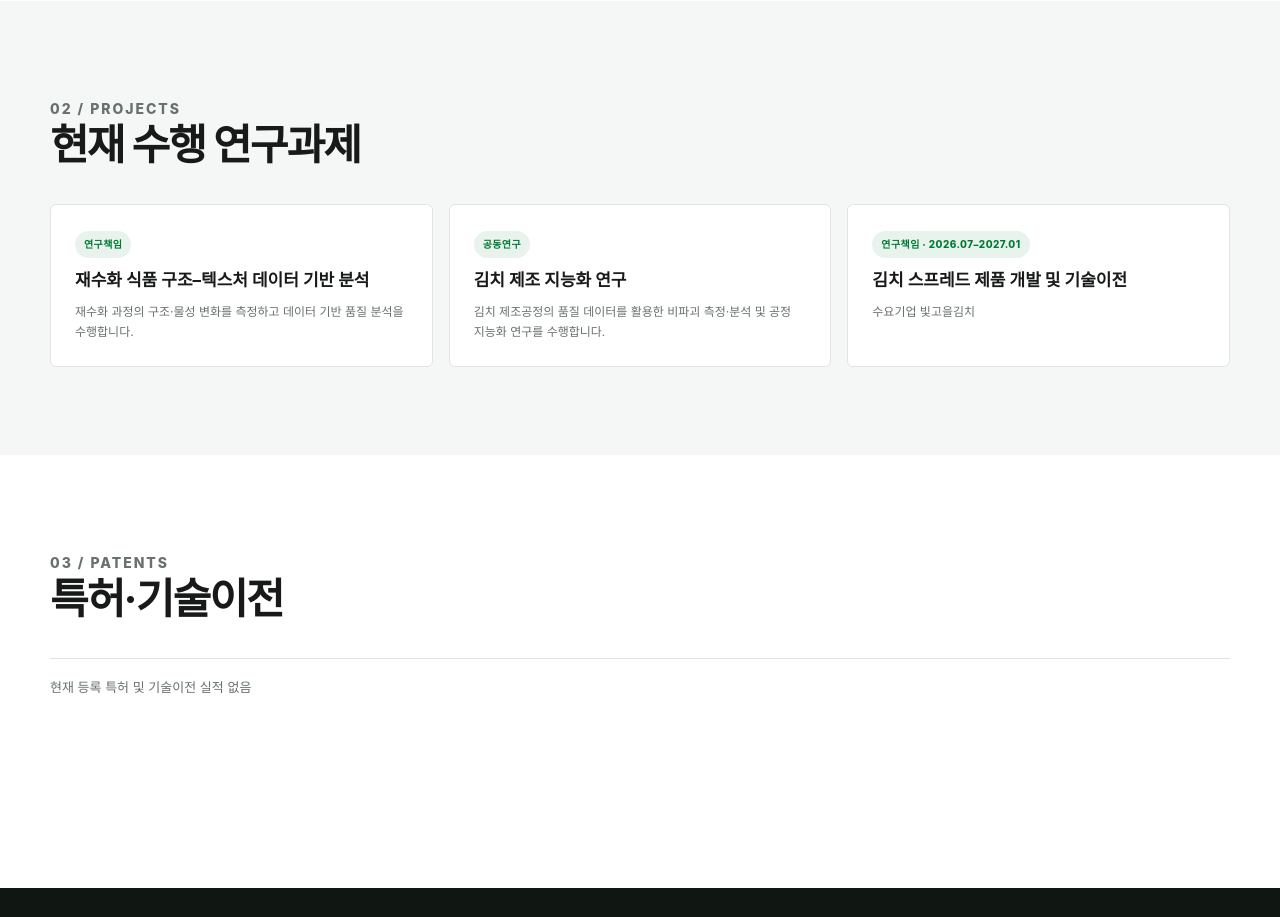
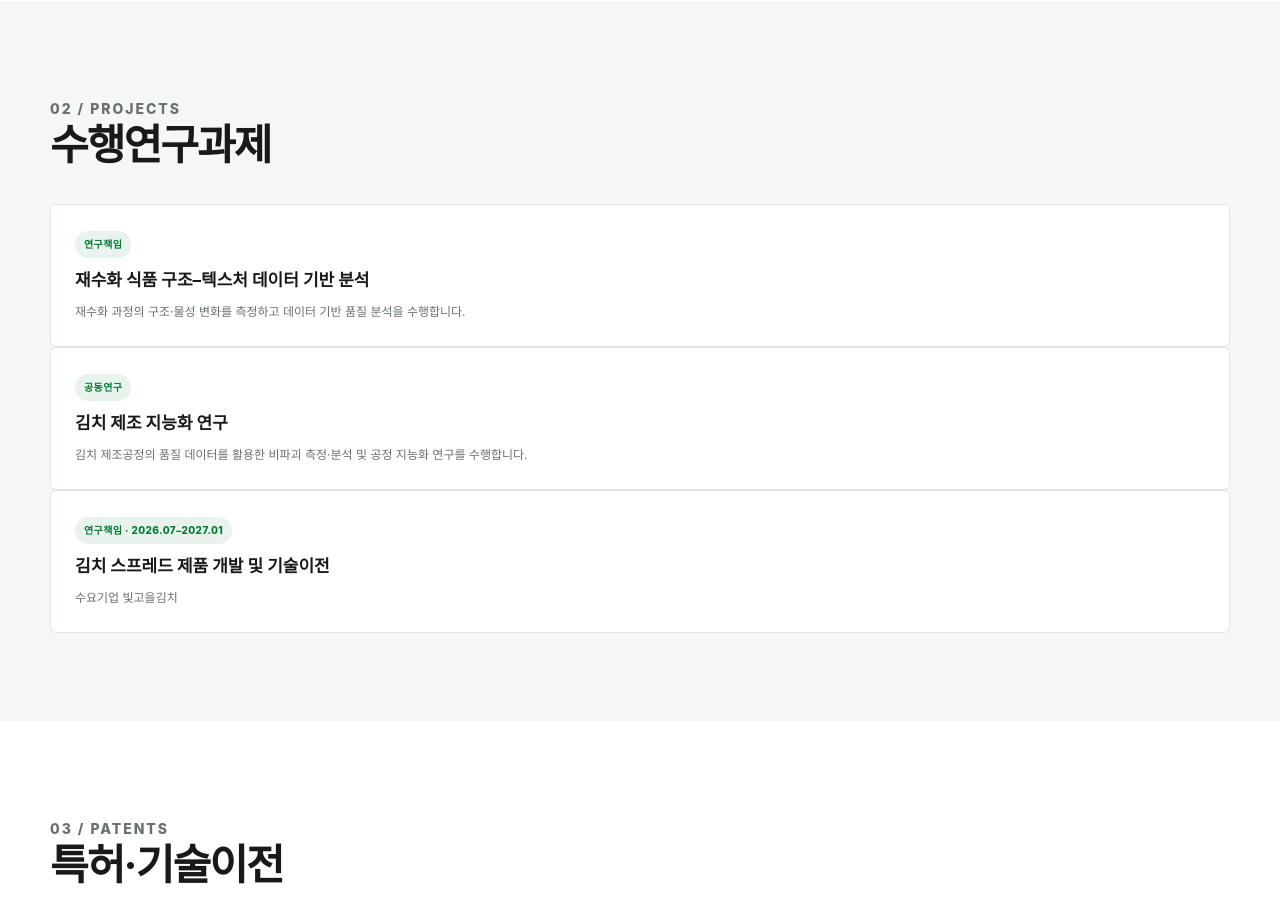
Before and after one commit to CNU-FPFT-Lab/cnu-fpft-lab.github.io, a plain HTML site: page publications.html in a window 1280 px wide. Shown: the part 3960-4877 px from the top of the page. Drawn offline with Linux system fonts and the light colour scheme.

Commit message:
Refine projects and patents sections

```diff
--- a/publications.html
+++ b/publications.html
@@ -4,6 +4,6 @@
 <header class="site-header"><div class="wrap site-header-inner"><a class="site-brand" href="index.html"><img class="site-brand-logo" src="https://commons.wikimedia.org/wiki/Special:Redirect/file/Logo_of_Chonnam_National_University.svg" alt="전남대학교 로고"><span class="site-brand-text"><strong>식품가공 및 푸드테크 연구실</strong><em>Food Processing and FoodTech Lab</em></span></a><button class="menu-button" aria-expanded="false" aria-controls="navigation" type="button">메뉴</button><nav class="nav" id="navigation" aria-label="주 메뉴"><a href="index.html">홈</a><a href="research.html">연구</a><div class="nav-group"><button type="button">구성원</button><div class="nav-sub"><a href="members.html#pi">연구책임자</a><a href="members.html#students">대학원생</a></div></div><div class="nav-group"><button type="button">연구성과</button><div class="nav-sub"><a href="#papers">논문</a><a href="#projects">연구과제</a><a href="#patents">특허·기술이전</a></div></div><a href="photos.html">연구실 활동</a><a href="contact.html">오시는 길</a></nav></div></header>
 <main id="main"><section class="page-hero"><div class="wrap"><p class="eyebrow">Research Outputs</p><h1>연구성과</h1><div class="output-tabs"><a href="#papers">논문</a><a href="#projects">연구과제</a><a href="#patents">특허·기술이전</a></div></div></section>
 <section class="section" id="papers"><div class="wrap"><div class="section-head"><div><p class="eyebrow">01 / Papers</p><h2>논문</h2></div></div><div class="publication-tools"><select id="publication-year" aria-label="논문 연도"><option value="all">전체 연도</option></select><input id="publication-search" type="search" placeholder="제목 · 저자 · 저널 검색"><span id="publication-count"></span></div><div data-publications><p class="loading">논문 데이터를 불러오는 중입니다.</p></div></div></section>
-<section class="section soft" id="projects"><div class="wrap"><div class="section-head"><div><p class="eyebrow">02 / Projects</p><h2>현재 수행 연구과제</h2></div></div><div class="project-grid" data-projects><p class="loading">연구과제 데이터를 불러오는 중입니다.</p></div></div></section>
-<section class="section" id="patents"><div class="wrap"><div class="section-head"><div><p class="eyebrow">03 / Patents</p><h2>특허·기술이전</h2></div></div><p class="empty-note">현재 등록 특허 및 기술이전 실적 없음</p></div></section></main>
+<section class="section soft" id="projects"><div class="wrap"><div class="section-head"><div><p class="eyebrow">02 / Projects</p><h2>수행연구과제</h2></div></div><div class="project-list" data-projects><p class="loading">연구과제 데이터를 불러오는 중입니다.</p></div></div></section>
+<section class="section" id="patents"><div class="wrap"><div class="section-head"><div><p class="eyebrow">03 / Patents</p><h2>특허·기술이전</h2></div></div></div></section></main>
 <footer class="site-footer"><div class="wrap footer-inner"><div><strong>Food Processing and FoodTech Lab</strong><p class="footer-cnu">전남대학교 식품공학과</p><p>광주광역시 북구 용봉로 77 · 농업생명과학대학 3호관</p><p>© 2026 FPFT Lab</p></div><div><a href="mailto:ehkim88@jnu.ac.kr">ehkim88@jnu.ac.kr</a><br><a href="contact.html">오시는 길 →</a></div></div></footer></body></html>
```
